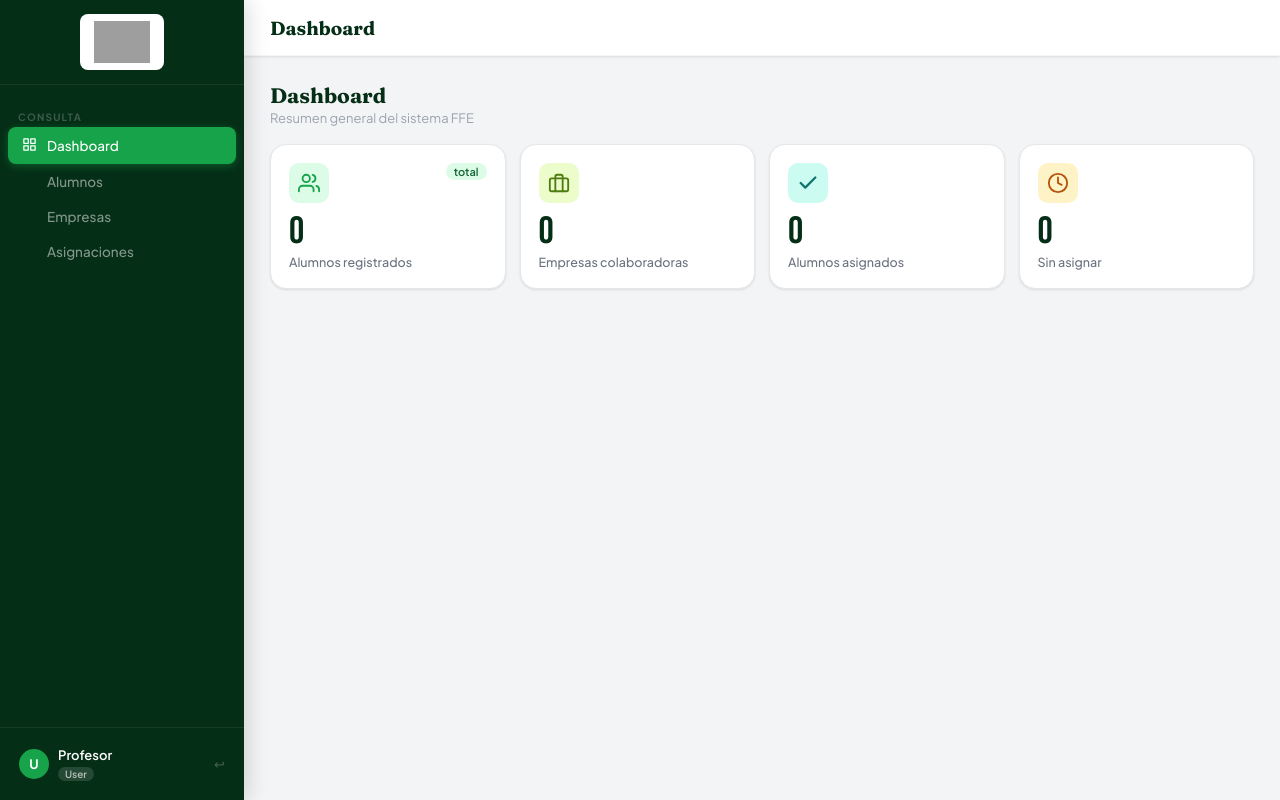
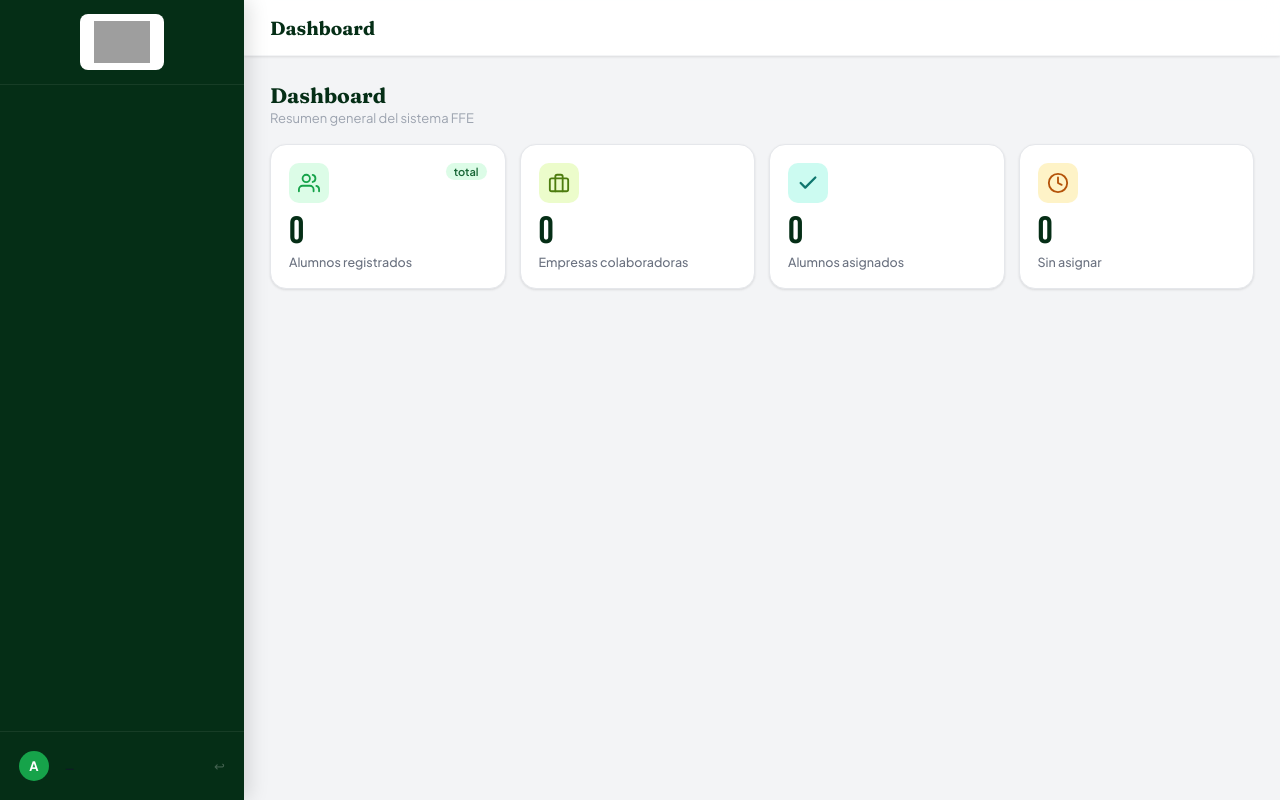
Before and after one commit to sdeprado-TEI/TeideIV, a Django app: template gestion/templates/FCT_Final.html in a window 1280 px wide. Run offline with Django 5.2, Linux system fonts and the light colour scheme; the template is opened without the code that fills it, so the values that code supplies are empty; grey boxes are pictures that could not be loaded.

Commit message:
Fix: menú y dashboard visibles inmediatamente al cargar
- Si Django autenticó al usuario (USER_ROLE presente), la app muestra
  el menú completo (Alumnos/Empresas/Asignaciones) y el dashboard
  al instante, sin esperar al fetch de la API
- Los datos se cargan después en background y actualizan las tablas
- Resuelve el problema de 0 datos y menú vacío en producción

Co-Authored-By: Claude Sonnet 4.6 <noreply@anthropic.com>

```diff
--- a/gestion/templates/FCT_Final.html
+++ b/gestion/templates/FCT_Final.html
@@ -1347,13 +1347,19 @@ function aplicarPermisosSegunRol() {
 // --- 3. INICIALIZACIÓN (EL MOTOR ÚNICO) ---
 
 async function inicializarApp() {
-    // Si Django ya autenticó al usuario, saltamos el login JS y mostramos la app
     const djangoAutenticado = USER_ROLE && USER_ROLE !== "None" && USER_ROLE !== "";
+
+    // Si Django ya autenticó al usuario: mostrar app, menú y dashboard al instante
     if (djangoAutenticado) {
         document.getElementById('login-screen').style.display = 'none';
         document.getElementById('app').style.display = 'block';
+        aplicarPermisosSegunRol();
+        renderNav();
+        renderAll();
+        showP('dashboard', document.querySelector('.nav-item'));
     }
 
+    // Cargar datos desde la API (en paralelo con lo anterior)
     try {
         const response = await fetch('/api/get-datos-fct/');
         if (response.ok) {
@@ -1361,20 +1367,11 @@ async function inicializarApp() {
             if (data.alumnos && data.alumnos.length > 0) alumnos = data.alumnos;
             if (data.empresas && data.empresas.length > 0) empresas = data.empresas;
             if (data.asignaciones) asignaciones = data.asignaciones.map(normalizeAsignacion);
+            alumnos = alumnos.filter(a => a.curso && a.curso >= "20-21");
+            renderAll(); // actualizar tablas con los datos reales
         }
-
-        alumnos = alumnos.filter(a => a.curso && a.curso >= "20-21");
-        aplicarPermisosSegunRol();
-        renderNav();
-        renderAll();
-        if (djangoAutenticado) showP('dashboard', document.querySelector('.nav-item'));
-
     } catch (error) {
         console.warn("Error al conectar con la API:", error);
-        aplicarPermisosSegunRol();
-        renderNav();
-        renderAll();
-        if (djangoAutenticado) showP('dashboard', document.querySelector('.nav-item'));
     }
 }
 
```
